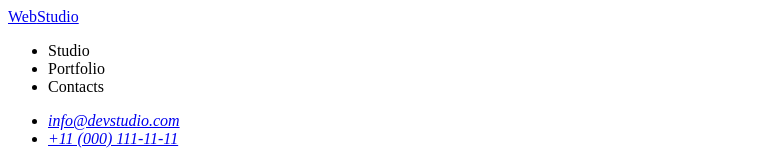
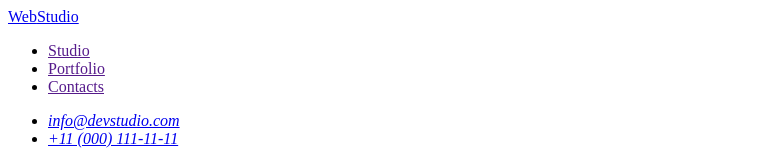
Before and after one commit to idparker/goit-markup-hw-01, a plain HTML site: page index.html in a window 1280 px wide. Shown: the top 160 px of the page, without its empty margins (0-759 px from the left). Drawn offline with Linux system fonts and the light colour scheme.

Commit message:
finishing markup

```diff
--- a/index.html
+++ b/index.html
@@ -11,9 +11,9 @@
         <a href="./index.html"><span>Web</span>Studio</a>
 
         <ul>
-          <li>Studio</li>
-          <li>Portfolio</li>
-          <li>Contacts</li>
+          <li><a href="">Studio</a></li>
+          <li><a href="">Portfolio</a></li>
+          <li><a href="">Contacts</a></li>
         </ul>
       </nav>
 
```
